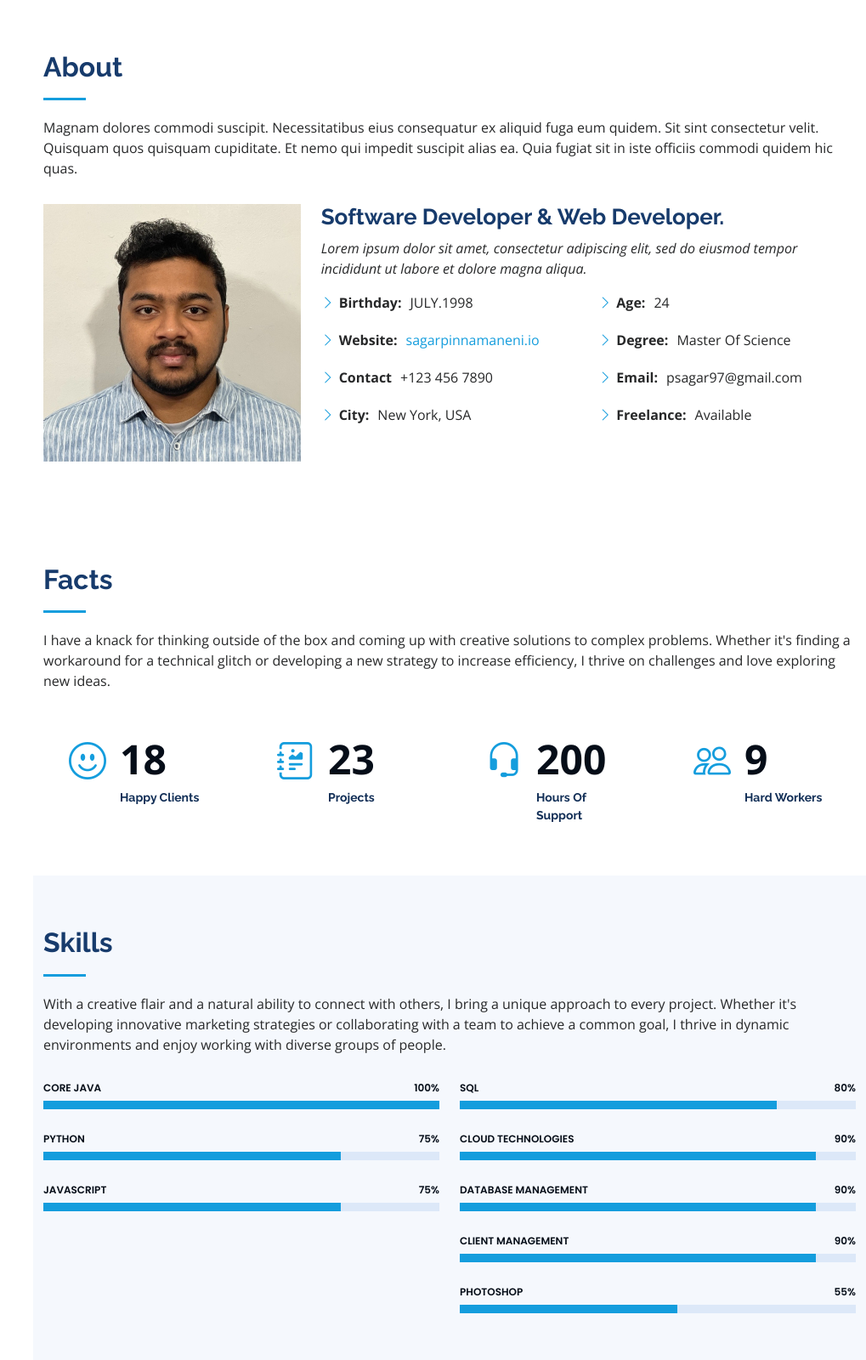
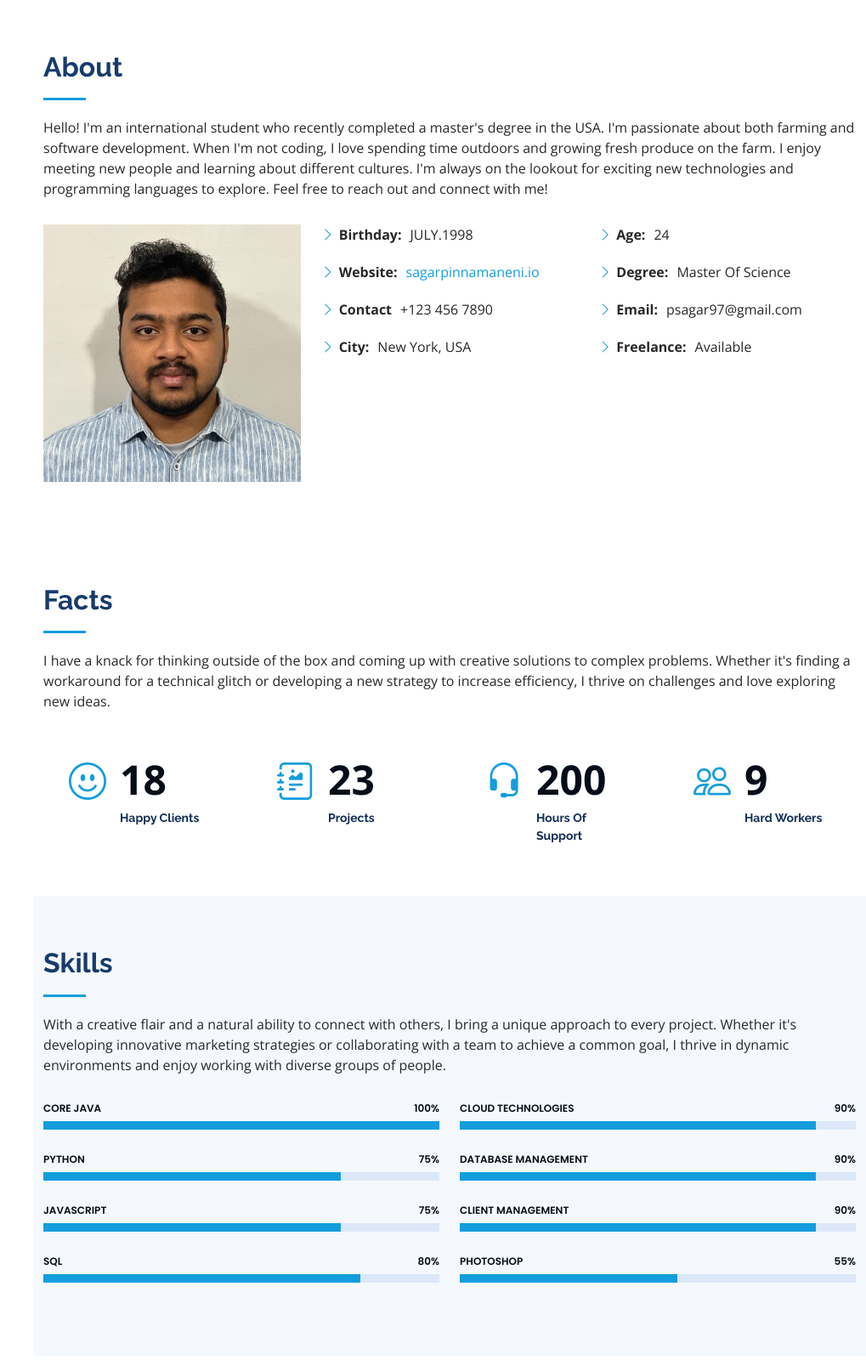
Before and after one commit to sagarpinnamaneni/sagarpinnamaneni.github.io, a plain HTML site: page index.html in a window 1280 px wide. Shown: the part 800-2400 px from the top of the page at 85% size, without its empty margins (261-1280 px from the left). Drawn offline with nearby package versions, Linux system fonts and the light colour scheme.

Commit message:
the index page is updated

```diff
--- a/index.html
+++ b/index.html
@@ -85,7 +85,7 @@
 
         <div class="section-title">
           <h2>About</h2>
-          <p>Magnam dolores commodi suscipit. Necessitatibus eius consequatur ex aliquid fuga eum quidem. Sit sint consectetur velit. Quisquam quos quisquam cupiditate. Et nemo qui impedit suscipit alias ea. Quia fugiat sit in iste officiis commodi quidem hic quas.</p>
+          <p>Hello! I'm an international student who recently completed a master's degree in the USA. I'm passionate about both farming and software development. When I'm not coding, I love spending time outdoors and growing fresh produce on the farm. I enjoy meeting new people and learning about different cultures. I'm always on the lookout for exciting new technologies and programming languages to explore. Feel free to reach out and connect with me!</p>
         </div>
 
         <div class="row">
@@ -93,11 +93,13 @@
             <img src="assets/img/profile-img.jpg" class="img-fluid" alt="">
           </div>
           <div class="col-lg-8 pt-4 pt-lg-0 content" data-aos="fade-left">
+            <!--
             <h3>Software Developer &amp; Web Developer.</h3>
             <p class="fst-italic">
               Lorem ipsum dolor sit amet, consectetur adipiscing elit, sed do eiusmod tempor incididunt ut labore et dolore
               magna aliqua.
             </p>
+          -->
             <div class="row">
               <div class="col-lg-6">
                 <ul>
@@ -183,72 +185,61 @@
         </div>
 
         <div class="row skills-content">
-
           <div class="col-lg-6" data-aos="fade-up">
-
               <div class="progress">
                   <span class="skill">CORE JAVA <i class="val">100%</i></span>
                   <div class="progress-bar-wrap">
                       <div class="progress-bar" role="progressbar" aria-valuenow="100" aria-valuemin="0" aria-valuemax="100"></div>
                   </div>
               </div>
-
               <div class="progress">
                   <span class="skill">Python <i class="val">75%</i></span>
                   <div class="progress-bar-wrap">
                       <div class="progress-bar" role="progressbar" aria-valuenow="75" aria-valuemin="0" aria-valuemax="100"></div>
                   </div>
               </div>
-
               <div class="progress">
                   <span class="skill">JavaScript <i class="val">75%</i></span>
                   <div class="progress-bar-wrap">
                       <div class="progress-bar" role="progressbar" aria-valuenow="75" aria-valuemin="0" aria-valuemax="100"></div>
                   </div>
               </div>
-
-          </div>
-
-          <div class="col-lg-6" data-aos="fade-up" data-aos-delay="100">
-
               <div class="progress">
                   <span class="skill">SQL <i class="val">80%</i></span>
                   <div class="progress-bar-wrap">
                       <div class="progress-bar" role="progressbar" aria-valuenow="80" aria-valuemin="0" aria-valuemax="100"></div>
                   </div>
               </div>
+          </div>
 
+          <div class="col-lg-6" data-aos="fade-up">
               <div class="progress">
                   <span class="skill">Cloud Technologies <i class="val">90%</i></span>
                   <div class="progress-bar-wrap">
                       <div class="progress-bar" role="progressbar" aria-valuenow="90" aria-valuemin="0" aria-valuemax="100"></div>
                   </div>
               </div>
-
               <div class="progress">
                   <span class="skill">DataBase Management <i class="val">90%</i></span>
                   <div class="progress-bar-wrap">
                       <div class="progress-bar" role="progressbar" aria-valuenow="90" aria-valuemin="0" aria-valuemax="100"></div>
                   </div>
               </div>
-
               <div class="progress">
                   <span class="skill">Client management <i class="val">90%</i></span>
                   <div class="progress-bar-wrap">
                       <div class="progress-bar" role="progressbar" aria-valuenow="90" aria-valuemin="0" aria-valuemax="100"></div>
                   </div>
               </div>
-
               <div class="progress">
                   <span class="skill">Photoshop <i class="val">55%</i></span>
                   <div class="progress-bar-wrap">
                       <div class="progress-bar" role="progressbar" aria-valuenow="55" aria-valuemin="0" aria-valuemax="100"></div>
                   </div>
               </div>
-
+          </div>
       </div>
 
-        </div>
 
       </div>
     </section><!-- End Skills Section -->
```
Lines whose indentation alone changed are shown as unchanged.
